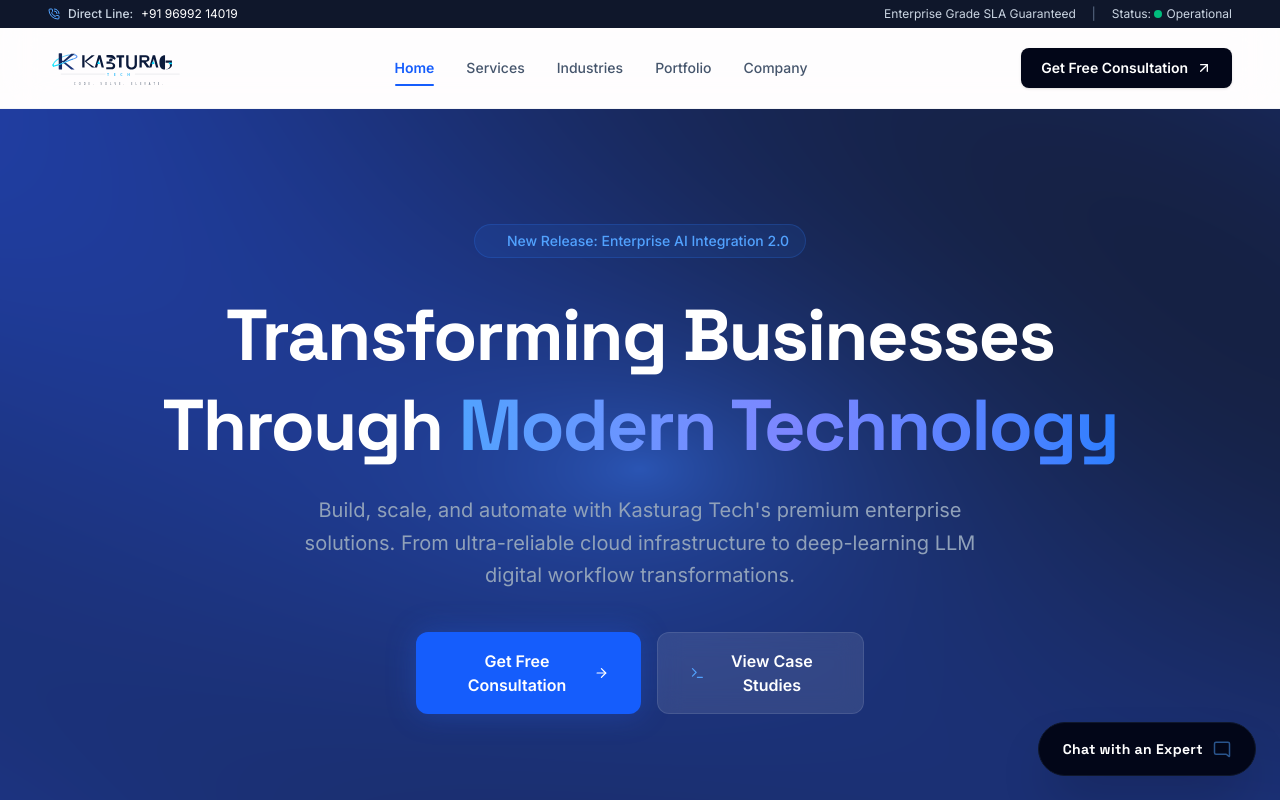
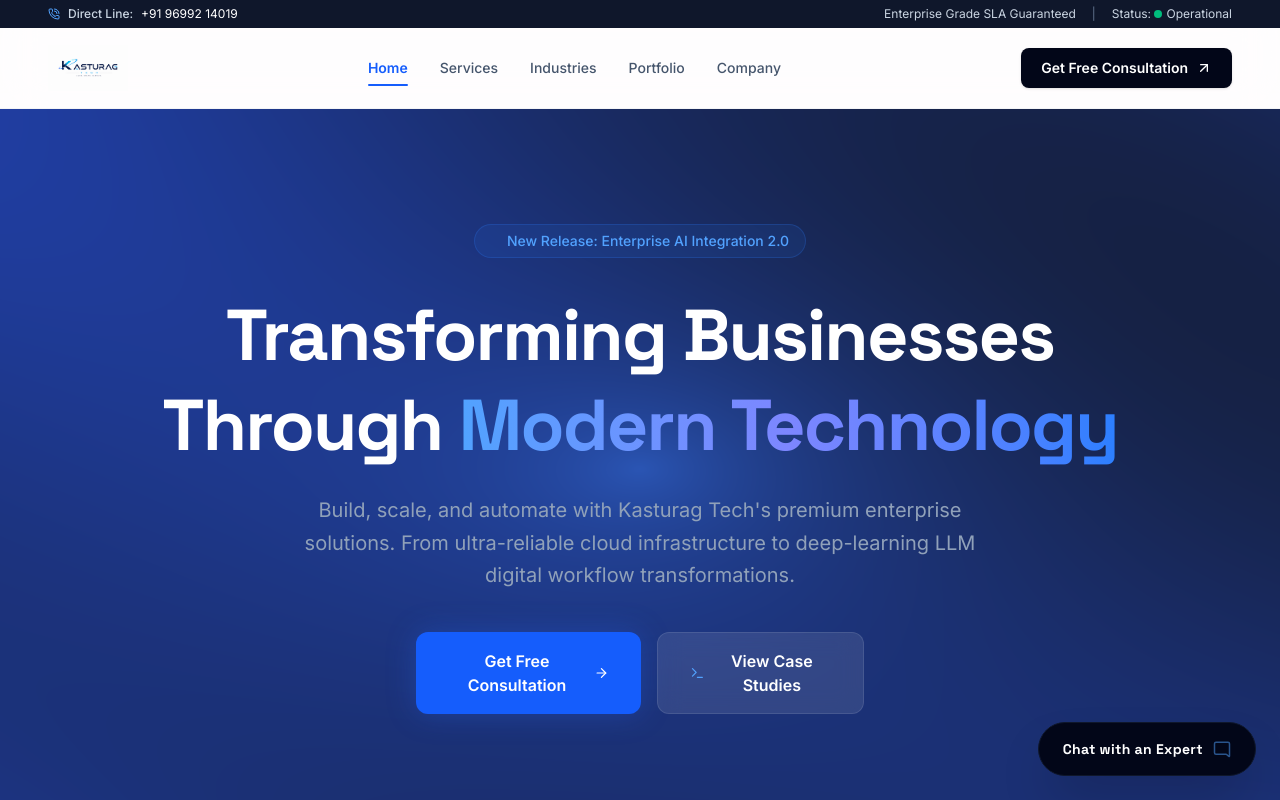
Before and after one commit to nagasengawai-ui/kasturagtech, a React (Vite) app: page / in a window 1280 px wide. Shown: the top 800 px of the page. Built offline with nearby package versions, Linux system fonts and the light colour scheme.

Commit message:
Update Logo.tsx

```diff
--- a/src/components/Logo.tsx
+++ b/src/components/Logo.tsx
@@ -6,221 +6,17 @@
   height?: number | string;
 }
 
-export default function Logo({ className = '', variant = 'full', height = 36 }: LogoProps) {
-  // If variant is 'icon' only, we render the stylized 'K' with the orbit
-  if (variant === 'icon') {
-    return (
-      <svg
-        width={height}
-        height={height}
-        viewBox="0 0 120 120"
-        fill="none"
-        xmlns="http://www.w3.org/2000/svg"
-        className={className}
-      >
-        <defs>
-          {/* Gradients for 'K' and Orbit */}
-          <linearGradient id="logo-k-grad" x1="10" y1="10" x2="100" y2="110" gradientUnits="userSpaceOnUse">
-            <stop offset="0%" stopColor="#0B1A3B" />
-            <stop offset="100%" stopColor="#1E3A8A" />
-          </linearGradient>
-          <linearGradient id="logo-orbit-grad" x1="10" y1="50" x2="110" y2="60" gradientUnits="userSpaceOnUse">
-            <stop offset="0%" stopColor="#38BDF8" />
-            <stop offset="50%" stopColor="#0EA5E9" />
-            <stop offset="100%" stopColor="#2563EB" />
-          </linearGradient>
-        </defs>
-
-        {/* Orbit Background half (behind vertical bar) */}
-        <path
-          d="M 12 75 C 5 62, 35 40, 78 36 C 88 35, 96 38, 98 42 C 100 46, 92 51, 80 54"
-          stroke="url(#logo-orbit-grad)"
-          strokeWidth="4"
-          fill="none"
-          strokeLinecap="round"
-          opacity="0.8"
-        />
-
-        {/* The 'K' Vertical Core Stem */}
-        <rect
-          x="32"
-          y="25"
-          width="13"
-          height="66"
-          rx="2"
-          fill="url(#logo-k-grad)"
-        />
-
-        {/* The 'K' Diagonal Upper Branch */}
-        <path
-          d="M 45 61 L 82 27 L 95 27 L 55 61 Z"
-          fill="url(#logo-k-grad)"
-        />
-
-        {/* The 'K' Diagonal Lower Branch */}
-        <path
-          d="M 50 56 L 94 91 L 81 91 L 40 56 Z"
-          fill="url(#logo-k-grad)"
-        />
-
-        {/* Orbit Front half (in front of vertical bar for realistic 3D overlay) */}
-        <path
-          d="M 80 54 C 65 58, 38 71, 14 74 C 10 75, 8 72, 10 68"
-          stroke="url(#logo-orbit-grad)"
-          strokeWidth="4"
-          fill="none"
-          strokeLinecap="round"
-        />
-      </svg>
-    );
-  }
-
-  // Colors based on background requirements
-  const isDarkBg = variant === 'footer' || variant === 'dark-background';
-  const textPrimaryColor = isDarkBg ? '#FFFFFF' : '#0B1A3B';
-  const techColor = '#38BDF8'; // Bright electric sky blue
-  const lineStrokeColor = isDarkBg ? 'rgba(255,255,255,0.2)' : 'rgba(11,26,59,0.2)';
-  const sloganColor = isDarkBg ? '#94A3B8' : '#475569';
-
+export default function Logo({
+  className = '',
+  variant = 'full',
+  height = 36,
+}: LogoProps) {
   return (
-    <div className={`flex items-center gap-3 select-none ${className}`}>
-      {/* Normalized Logo SVG wrapper */}
-      <svg
-        height={height}
-        viewBox="0 0 520 180"
-        fill="none"
-        xmlns="http://www.w3.org/2000/svg"
-        className="h-auto max-w-full"
-        style={{ height: height }}
-      >
-        <defs>
-          <linearGradient id="logo-k-full-grad" x1="15" y1="15" x2="110" y2="110" gradientUnits="userSpaceOnUse">
-            <stop offset="0%" stopColor={isDarkBg ? "#3B82F6" : "#0B1A3B"} />
-            <stop offset="100%" stopColor={isDarkBg ? "#60A5FA" : "#1E3A8A"} />
-          </linearGradient>
-          <linearGradient id="logo-orbit-full-grad" x1="10" y1="65" x2="120" y2="75" gradientUnits="userSpaceOnUse">
-            <stop offset="0%" stopColor="#00F0FF" />
-            <stop offset="50%" stopColor="#38BDF8" />
-            <stop offset="100%" stopColor="#2563EB" />
-          </linearGradient>
-        </defs>
-
-        {/* --- ICON PART (Starts at x=10, y=20) --- */}
-        {/* Orbit loop back track */}
-        <path
-          d="M 22 84 C 12 72, 45 42, 92 38 C 103 37, 111 40, 113 44 C 115 48, 107 53, 95 56"
-          stroke="url(#logo-orbit-full-grad)"
-          strokeWidth="4.5"
-          fill="none"
-          strokeLinecap="round"
-          opacity="0.8"
-        />
-
-        {/* Vert bar 'K' */}
-        <rect
-          x="42"
-          y="32"
-          width="13"
-          height="64"
-          rx="2.5"
-          fill="url(#logo-k-full-grad)"
-        />
-
-        {/* diagonal upper 'K' */}
-        <path
-          d="M 55 67 L 91 34 L 105 34 L 65 67 Z"
-          fill="url(#logo-k-full-grad)"
-        />
-
-        {/* diagonal lower 'K' */}
-        <path
-          d="M 60 62 L 104 96 L 91 96 L 50 62 Z"
-          fill="url(#logo-k-full-grad)"
-        />
-
-        {/* Orbit loop front track */}
-        <path
-          d="M 95 56 C 80 60, 50 78, 24 82 C 20 83, 18 80, 20 76"
-          stroke="url(#logo-orbit-full-grad)"
-          strokeWidth="4.5"
-          fill="none"
-          strokeLinecap="round"
-        />
-
-        {/* --- BRAND NAME PATHS (Futuristic customized typographic paths) --- */}
-        {/* We use vector text with standard weights formatted explicitly so it scales perfectly */}
-
-        {/* KASTURAG text */}
-        <g id="brand-kasturag">
-          {/* K */}
-          <path d="M 134 40 L 143 40 L 143 88 L 134 88 Z" fill={textPrimaryColor} />
-          <path d="M 143 64 L 171 40 L 183 40 L 150 66 L 184 88 L 172 88 Z" fill={textPrimaryColor} />
-
-          {/* A */}
-          <path d="M 197 40 L 206 40 L 219 88 L 210 88 L 201 54 L 192 88 L 183 88 Z" fill={textPrimaryColor} />
-          {/* Cyan core triangle inside 'A' instead of mid-bar */}
-          <path d="M 198 62 L 204 74 L 192 74 Z" fill="#00D8FF" />
-
-          {/* S */}
-          <path d="M 245 40 L 225 40 L 225 49 L 243 51 C 248 52, 249 55, 249 59 C 249 64, 246 66, 241 66 L 225 66 L 225 74 L 243 74 C 248 75, 250 78, 250 82 C 250 86, 246 88, 240 88 L 224 88 L 224 96 L 244 96 C 252 96, 259 93, 259 83 C 259 74, 253 71, 247 70 C 239 69, 235 67, 235 61 C 235 56, 239 54, 244 54 C 250 54, 255 56, 257 60 L 261 54 C 258 46, 251 40, 245 40 Z" fill={textPrimaryColor} transform="translate(4, -1)" />
-
-          {/* T */}
-          <path d="M 268 40 L 298 40 L 298 49 L 288 49 L 288 88 L 278 88 L 278 49 L 268 49 Z" fill={textPrimaryColor} />
-
-          {/* U */}
-          <path d="M 306 40 L 315 40 L 315 76 C 315 84, 321 88, 327 88 C 333 88, 339 84, 339 76 L 339 40 L 348 40 L 348 76 C 348 89, 339 96, 327 96 C 315 96, 306 89, 306 76 Z" fill={textPrimaryColor} />
-
-          {/* R */}
-          <path d="M 358 40 L 382 40 C 392 40, 397 45, 397 54 C 397 61, 392 65, 383 67 L 399 88 L 387 88 L 373 68 L 367 68 L 367 88 L 358 88 Z M 367 48 L 367 60 L 381 60 C 386 60, 388 58, 388 54 C 388 50, 386 48, 381 48 Z" fill={textPrimaryColor} />
-
-          {/* A */}
-          <path d="M 410 40 L 419 40 L 432 88 L 423 88 L 414 54 L 405 88 L 396 88 Z" fill={textPrimaryColor} />
-          {/* Cyan core triangle inside 'A' */}
-          <path d="M 411 62 L 417 74 L 405 74 Z" fill="#00D8FF" />
-
-          {/* G */}
-          <path d="M 458 40 C 445 40, 436 49, 436 68 C 436 87, 445 96, 458 96 C 466 96, 474 91, 477 84 L 477 69 L 460 69 L 460 61 L 485 61 L 485 82 C 480 91, 471 96, 458 96 Z" fill={textPrimaryColor} />
-          {/* G's dynamic inner element color */}
-          <path d="M 473 69 L 485 69 L 485 75 L 473 75 Z" fill="#00D8FF" />
-        </g>
-
-        {/* --- MIDDLE ROAD "TECH" (Starts at y=105) --- */}
-        {/* Left flanking line */}
-        <line x1="50" y1="114" x2="225" y2="114" stroke={lineStrokeColor} strokeWidth="1.5" />
-
-        {/* Centered T E C H */}
-        <text
-          x="285"
-          y="119"
-          dominantBaseline="middle"
-          textAnchor="middle"
-          fill={techColor}
-          fontSize="14"
-          fontWeight="bold"
-          letterSpacing="18"
-          fontFamily="system-ui, -apple-system, sans-serif"
-        >
-          TECH
-        </text>
-
-        {/* Right flanking line */}
-        <line x1="340" y1="114" x2="515" y2="114" stroke={lineStrokeColor} strokeWidth="1.5" />
-
-        {/* --- SLOGAN S L A T E "CODE. SOLVE. ELEVATE." (Starts at y=135) --- */}
-        <text
-          x="282"
-          y="152"
-          dominantBaseline="middle"
-          textAnchor="middle"
-          fill={sloganColor}
-          fontSize="10"
-          fontWeight="semibold"
-          letterSpacing="12"
-          fontFamily="system-ui, -apple-system, sans-serif"
-        >
-          CODE. SOLVE. ELEVATE.
-        </text>
-      </svg>
-    </div>
+    <img
+      src="/images/logo.png"
+      alt="Kasturag Tech Logo"
+      style={{ height: `${height}px` }}
+      className={`w-auto object-contain ${className}`}
+    />
   );
 }
```
